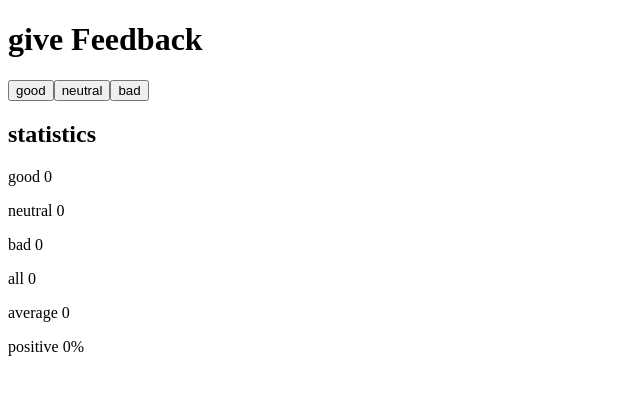
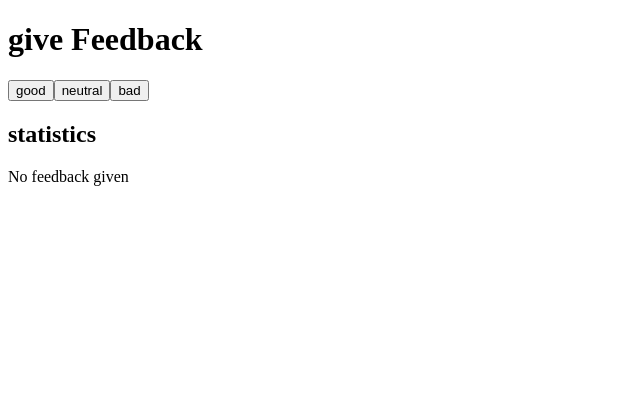
Before and after one commit to Gumbosh/fullstackopen, a React (Vite) app in the folder part1/unicafe/: page / in a window 1280 px wide. Shown: the top 394 px of the page, without its empty margins (0-640 px from the left). Built offline with nearby package versions, Linux system fonts and the light colour scheme.

Commit message:
feat: Add solution for exercise 1.9

```diff
--- a/part1/unicafe/src/components/Statistics.jsx
+++ b/part1/unicafe/src/components/Statistics.jsx
@@ -1,9 +1,11 @@
 const Statistics = ({ ratings }) => {
   const [good, neutral, bad] = ratings;
   const all = good + neutral + bad;
-  const average = (good - bad) / all || 0;
-  const positive = (good / all) * 100 || 0;
-  return (
+  const average = (good - bad) / all;
+  const positive = (good / all) * 100;
+  return all === 0 ? (
+    <p>No feedback given</p>
+  ) : (
     <>
       <p>good {good}</p>
       <p>neutral {neutral}</p>
```
